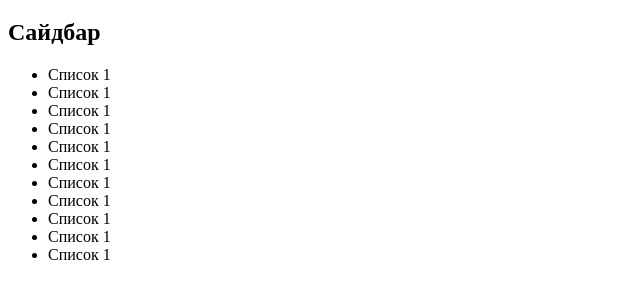
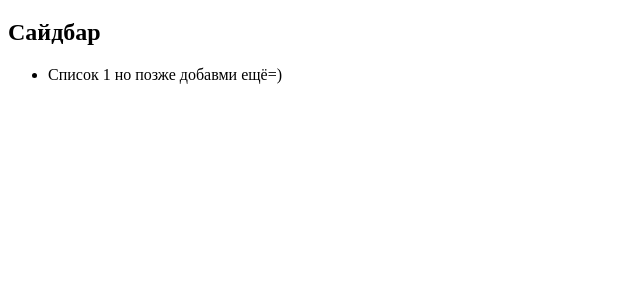
Before and after one commit to Anton-Pogrebtsov/Git-Test, a plain HTML site: page index.html in a window 1280 px wide. Shown: the part 61-360 px from the top of the page, without its empty margins (0-640 px from the left). Drawn offline with Linux system fonts and the light colour scheme.

Commit message:
Moi pyatii commit

```diff
--- a/index.html
+++ b/index.html
@@ -10,17 +10,7 @@
 
 	 <aside><h1>Сайдбар</h1></aside>
 	 <ul>
-	 	<li>Список 1</li>
-	 	<li>Список 1</li>
-	 	<li>Список 1</li>
-	 	<li>Список 1</li>
-	 	<li>Список 1</li>
-	 	<li>Список 1</li>
-	 	<li>Список 1</li>
-	 	<li>Список 1</li>
-	 	<li>Список 1</li>
-	 	<li>Список 1</li>
-	 	<li>Список 1</li>
-	 </ul>
+	 	<li>Список 1 но позже добавми ещё=)</li>
+	 		 </ul>
 </body>
 </html>
```
